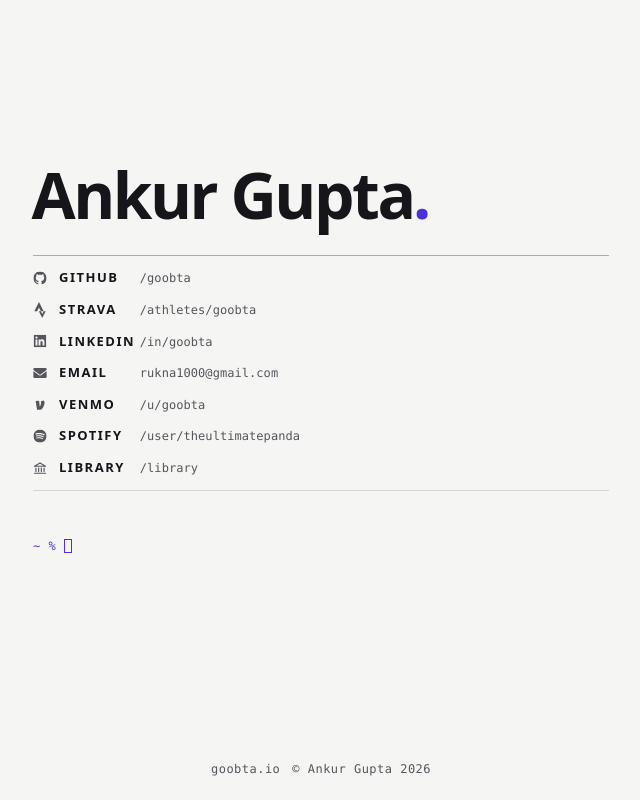
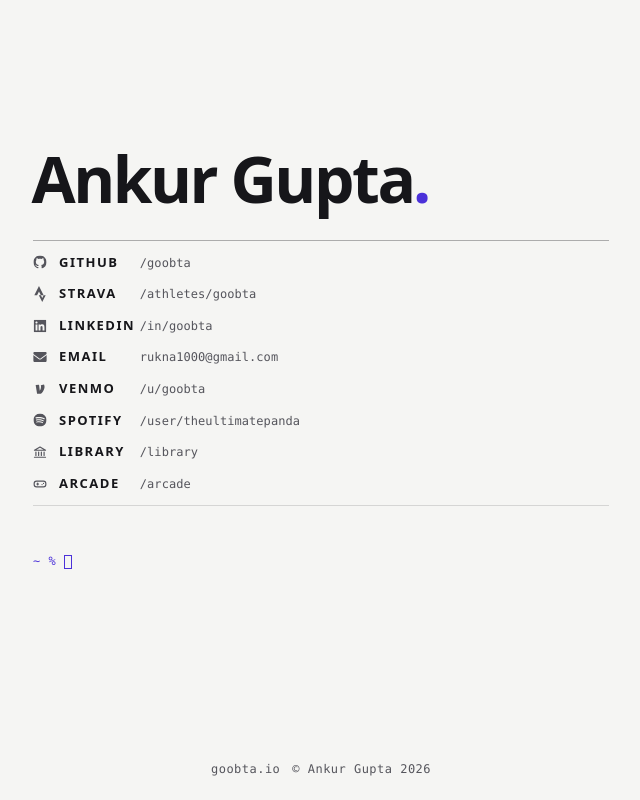
Before and after one commit to goobta/goobta.io, an Astro site: page / in a window 1280 px wide. Shown: the whole page, without its empty margins (319-959 px from the left). Built offline with nearby package versions, Linux system fonts and the light colour scheme; Astro itself is replaced by a stand-in of ours.

Commit message:
Add Arcade link, play command, and private vault command
Link arcade.goobta.io from the index table, which also adds the arcade
command and a /arcade shortcut page. Add play as a public command alias
that opens the same arcade, mirroring library/books.

Add vault as a private command that opens vault.goobta.io: executable from
the prompt, absent from the table, autocomplete, and shortcut pages.

Co-Authored-By: Claude Fable 5.2 <noreply@anthropic.com>
Claude-Session: https://claude.ai/code/session_01LQH9NDaXaCtbww748kDq34

```diff
--- a/src/commands.ts
+++ b/src/commands.ts
@@ -32,6 +32,8 @@ export type CommandEntry = PublicLink | PublicCommand | PrivateCommand;
 const email = 'rukna1000@gmail.com';
 const libraryHost = 'library.goobta.io';
 const libraryUrl = `https://${libraryHost}`;
+const arcadeHost = 'arcade.goobta.io';
+const arcadeUrl = `https://${arcadeHost}`;
 
 // Public links are the fully discoverable entries: they render in the table,
 // participate in autocomplete, execute from the prompt, and receive a matching
@@ -99,6 +101,15 @@ export const publicLinks = [
     href: libraryUrl,
     a11y: `Library, ${libraryHost}`,
     svg: `<svg viewBox="0 0 24 24" aria-hidden="true" focusable="false"><g fill="none" stroke="currentColor" stroke-width="2" stroke-linecap="round" stroke-linejoin="round"><path d="M2.5 9 12 3.5 21.5 9z"/><path d="M5 12v6M9.67 12v6M14.33 12v6M19 12v6M2.5 21h19"/></g></svg>`,
+  },
+  {
+    kind: 'public-link',
+    name: 'arcade',
+    label: 'Arcade',
+    path: '/arcade',
+    href: arcadeUrl,
+    a11y: `Arcade, ${arcadeHost}`,
+    svg: `<svg viewBox="0 0 24 24" aria-hidden="true" focusable="false"><g fill="none" stroke="currentColor" stroke-width="2" stroke-linecap="round" stroke-linejoin="round"><path d="M6 7h12a4 4 0 0 1 4 4v2a4 4 0 0 1-4 4H6a4 4 0 0 1-4-4v-2a4 4 0 0 1 4-4z"/><path d="M6.5 12h3M8 10.5v3M15.5 13h.01M18 11h.01"/></g></svg>`,
   },
 ] as const satisfies readonly PublicLink[];
 
@@ -215,6 +226,12 @@ export const publicCommands = [
     // Alias for the `library` link.
     execute: ({ openUrl }) => openUrl(libraryUrl),
   },
+  {
+    kind: 'public-command',
+    name: 'play',
+    // Alias for the `arcade` link.
+    execute: ({ openUrl }) => openUrl(arcadeUrl),
+  },
 ] as const satisfies readonly PublicCommand[];
 
 // Private commands are executable only. They are intentionally absent from the
@@ -225,6 +242,11 @@ export const privateCommands = [
     kind: 'private-command',
     name: 'mcp',
     execute: ({ openUrl }) => openUrl('https://mcp.goobta.io/login'),
+  },
+  {
+    kind: 'private-command',
+    name: 'vault',
+    execute: ({ openUrl }) => openUrl('https://vault.goobta.io'),
   },
 ] as const satisfies readonly PrivateCommand[];
 
--- a/src/pages/index.astro
+++ b/src/pages/index.astro
@@ -68,7 +68,7 @@ const atomChoices = searchEngines.map((engine) => `${engine.atom} for ${engine.l
 
           {/* Rendered inert. The script below upgrades it into a real input, so
               with JS off this stays exactly the static prompt it was, and the
-              six anchors above remain the only thing anyone depends on. */}
+              anchors above remain the only thing anyone depends on. */}
           <form class="field" id="cli" autocomplete="off" data-inert>
             <label class="vh" for="cmd">
               Type a destination — {commandChoices} — then press Enter to run it. Tab completes the
```
